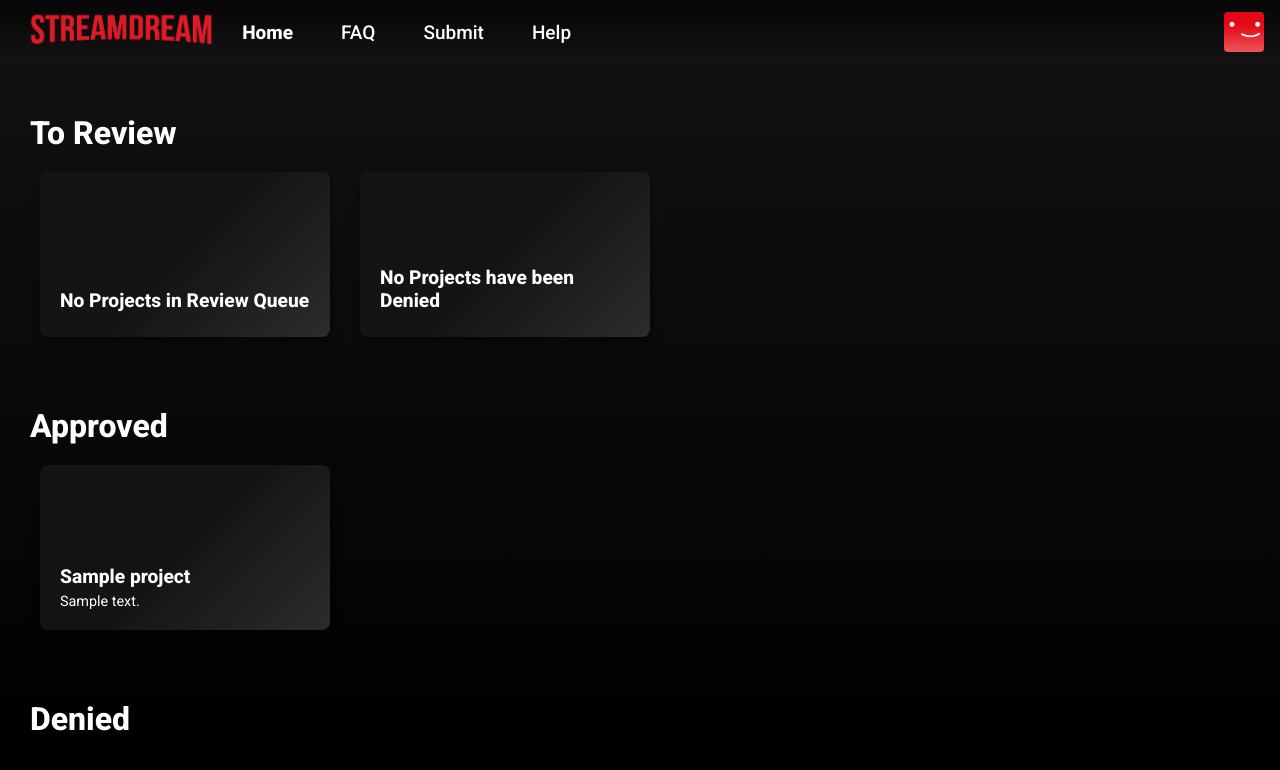
After one commit to sebcun/streamdream, a Flask app: page /reviewer in a window 1280 px wide. The commit adds this page. Shown: the top 770 px of the page. Run offline with Flask 3, Linux system fonts and the light colour scheme; the visitor is signed in with stand-in values (Sample User, id 1); tables that the repository leaves empty hold one stand-in row (values such as "Sample post").

Commit message:
Added reviewer to projects, as well as moving all reviewer things to their own page

```diff
--- a/app.py
+++ b/app.py
@@ -8,13 +8,22 @@ app.secret_key=os.getenv('SECRET_KEY', "YourSecretKey")
 
 SLACK_CLIENT_ID = "2210535565.9480843134949"
 SLACK_CLIENT_SECRET = "935a8f5c810af9b8384a187eae76667c"
-SLACK_REDIRECT_URI = "https://59378dfb4d3e.ngrok-free.app/slack/callback"
+SLACK_REDIRECT_URI = "https://9fc8b4e9c214.ngrok-free.app/slack/callback"
 
 initDb()
 
 @app.route('/')
 def index():
     return render_template('index.html')
+
+@app.route('/reviewer')
+def reviewer():
+    user = session.get("slackID")
+    response, status = getProfile(slackid=user)
+    if status == 200:
+        if response['role'] != 0:
+                return render_template('reviewer.html')
+    return redirect(url_for('index'))
 
 @app.route('/api/faqs', methods=['GET'])
 def getFAQsAPI():
@@ -116,6 +125,23 @@ def submitProjectAPI():
     response, status = createProject(title, description, user, hackatimeProject, hackatimeTime, demoLink, githubLink)
     return jsonify(response), status
 
+
+
+@app.route('/api/user/<userid>', methods=['GET'])
+def userAPI(userid):
+
+    user = session.get("slackID")
+    response, status = getProfile(slackid=user)
+    if status == 200:
+        if response['role'] != 0:
+                response, status = getProfile(slackid=userid)
+                return response, status
+
+    response, status = getProfile(slackid=user)
+    response.pop('email', None)
+    return jsonify(response), status
+
+
 @app.route('/api/approve/<int:projectid>', methods=['POST'])
 def approveProject(projectid):
     user = session.get("slackID")
@@ -127,7 +153,7 @@ def approveProject(projectid):
         if response['role'] == 0:
             return jsonify({"error": "Not authorized."}), 403
 
-    response, status = updateProjectApproval(projectid, 1)
+    response, status = updateProjectApproval(projectid, 1, user)
     return jsonify(response), status
 
 @app.route('/api/deny/<int:projectid>', methods=['POST'])
@@ -144,42 +170,9 @@ def denyProject(projectid):
     data = request.get_json()
     denyMessage = data.get("denyMessage", "") if data else ""
 
-    response, status = updateProjectApproval(projectid, -1, denyMessage)
+    response, status = updateProjectApproval(projectid, -1, user, denyMessage)
     return jsonify(response), status
 
 
-@app.route('/api/createrewards', methods=['GET'])
-def createrewards():
-    response, status = createReward("1 Month Streaming Subscription", "A $20USD grant to spend on your favourite streaming services.", "4 hours", "green")
-    response, status = createReward("Stickers", "Enjoy a set of stickers on the house without spending your hours once you hit 5 hours.", "5 hours", "orange")
-    response, status = createReward("Amazon Fire TV Stick 4k", "Yeah its what the title says :)", "10 hours", "red")
-    response, status = createReward("Roku Streaming Stick 4k", "Yeah its what the title says :)", "10 hours", "purple")
-    response, status = createReward("Google TV Streamer", "Yeah its what the title says :)", "20 hours", "blue")
-    response, status = createReward("Apple TV 4k WiFi", "Yeah its what the title says :)", "26 hours", "yellow")
-    response, status = createReward("JBL Charge 6", "Yeah its what the title says :)", "40 hours")
-    return jsonify(response), status
-
-@app.route('/api/createfaq', methods=['GET'])
-def createfaq():
-    createFAQ("Lorem ipsum dolor sit amet, consectetur adipiscing elit?", "Nunc feugiat diam leo. Nullam hendrerit semper dictum. Curabitur tempor semper leo at ultricies. In feugiat nulla sed elementum condimentum. Ut tristique pretium libero, ac efficitur erat mollis vel. Curabitur sed rhoncus turpis. Fusce id tortor magna.")
-    createFAQ("Lorem ipsum dolor sit amet, consectetur adipiscing elit?", "Nunc feugiat diam leo. Nullam hendrerit semper dictum. Curabitur tempor semper leo at ultricies. In feugiat nulla sed elementum condimentum. Ut tristique pretium libero, ac efficitur erat mollis vel. Curabitur sed rhoncus turpis. Fusce id tortor magna.", "red")
-    createFAQ("Lorem ipsum dolor sit amet, consectetur adipiscing elit?", "Nunc feugiat diam leo. Nullam hendrerit semper dictum. Curabitur tempor semper leo at ultricies. In feugiat nulla sed elementum condimentum. Ut tristique pretium libero, ac efficitur erat mollis vel. Curabitur sed rhoncus turpis. Fusce id tortor magna.", "orange")
-    createFAQ("Lorem ipsum dolor sit amet, consectetur adipiscing elit?", "Nunc feugiat diam leo. Nullam hendrerit semper dictum. Curabitur tempor semper leo at ultricies. In feugiat nulla sed elementum condimentum. Ut tristique pretium libero, ac efficitur erat mollis vel. Curabitur sed rhoncus turpis. Fusce id tortor magna.", "yellow")
-    createFAQ("Lorem ipsum dolor sit amet, consectetur adipiscing elit?", "Nunc feugiat diam leo. Nullam hendrerit semper dictum. Curabitur tempor semper leo at ultricies. In feugiat nulla sed elementum condimentum. Ut tristique pretium libero, ac efficitur erat mollis vel. Curabitur sed rhoncus turpis. Fusce id tortor magna.", "green")
-    createFAQ("Lorem ipsum dolor sit amet, consectetur adipiscing elit?", "Nunc feugiat diam leo. Nullam hendrerit semper dictum. Curabitur tempor semper leo at ultricies. In feugiat nulla sed elementum condimentum. Ut tristique pretium libero, ac efficitur erat mollis vel. Curabitur sed rhoncus turpis. Fusce id tortor magna.", "blue")
-    response, status = createFAQ("Lorem ipsum dolor sit amet, consectetur adipiscing elit?", "Nunc feugiat diam leo. Nullam hendrerit semper dictum. Curabitur tempor semper leo at ultricies. In feugiat nulla sed elementum condimentum. Ut tristique pretium libero, ac efficitur erat mollis vel. Curabitur sed rhoncus turpis. Fusce id tortor magna.", "purple")
-    return jsonify(response), status
-
-@app.route('/api/createrules', methods=['GET'])
-def createrules():
-    createRule("Lorem ipsum dolor sit amet, consectetur adipiscing elit?", "Nunc feugiat diam leo. Nullam hendrerit semper dictum. Curabitur tempor semper leo at ultricies. In feugiat nulla sed elementum condimentum. Ut tristique pretium libero, ac efficitur erat mollis vel. Curabitur sed rhoncus turpis. Fusce id tortor magna.")
-    createRule("Lorem ipsum dolor sit amet, consectetur adipiscing elit?", "Nunc feugiat diam leo. Nullam hendrerit semper dictum. Curabitur tempor semper leo at ultricies. In feugiat nulla sed elementum condimentum. Ut tristique pretium libero, ac efficitur erat mollis vel. Curabitur sed rhoncus turpis. Fusce id tortor magna.", "red")
-    createRule("Lorem ipsum dolor sit amet, consectetur adipiscing elit?", "Nunc feugiat diam leo. Nullam hendrerit semper dictum. Curabitur tempor semper leo at ultricies. In feugiat nulla sed elementum condimentum. Ut tristique pretium libero, ac efficitur erat mollis vel. Curabitur sed rhoncus turpis. Fusce id tortor magna.", "orange")
-    createRule("Lorem ipsum dolor sit amet, consectetur adipiscing elit?", "Nunc feugiat diam leo. Nullam hendrerit semper dictum. Curabitur tempor semper leo at ultricies. In feugiat nulla sed elementum condimentum. Ut tristique pretium libero, ac efficitur erat mollis vel. Curabitur sed rhoncus turpis. Fusce id tortor magna.", "yellow")
-    createRule("Lorem ipsum dolor sit amet, consectetur adipiscing elit?", "Nunc feugiat diam leo. Nullam hendrerit semper dictum. Curabitur tempor semper leo at ultricies. In feugiat nulla sed elementum condimentum. Ut tristique pretium libero, ac efficitur erat mollis vel. Curabitur sed rhoncus turpis. Fusce id tortor magna.", "green")
-    createRule("Lorem ipsum dolor sit amet, consectetur adipiscing elit?", "Nunc feugiat diam leo. Nullam hendrerit semper dictum. Curabitur tempor semper leo at ultricies. In feugiat nulla sed elementum condimentum. Ut tristique pretium libero, ac efficitur erat mollis vel. Curabitur sed rhoncus turpis. Fusce id tortor magna.", "blue")
-    response, status = createRule("Lorem ipsum dolor sit amet, consectetur adipiscing elit?", "Nunc feugiat diam leo. Nullam hendrerit semper dictum. Curabitur tempor semper leo at ultricies. In feugiat nulla sed elementum condimentum. Ut tristique pretium libero, ac efficitur erat mollis vel. Curabitur sed rhoncus turpis. Fusce id tortor magna.", "purple")
-    return jsonify(response), status
-
 if __name__ == "__main__":
     app.run(debug=True)
--- a/static/js/profile.js
+++ b/static/js/profile.js
@@ -4,7 +4,6 @@ document.addEventListener("DOMContentLoaded", function () {
   fetch("/api/me")
     .then((response) => {
       if (!response.ok) {
-        console.log("not");
         const a = document.createElement("a");
         a.textContent = "Login with Slack";
         a.href = "/login";
@@ -15,6 +14,12 @@ document.addEventListener("DOMContentLoaded", function () {
     })
     .then((data) => {
       if (!data) return;
+      if (data["role"] != 0) {
+        const reviewerA = document.createElement("a");
+        reviewerA.textContent = "Reviewer";
+        reviewerA.href = "/reviewer";
+        profileDropdown.appendChild(reviewerA);
+      }
       const logoutA = document.createElement("a");
       logoutA.textContent = "Logout";
       logoutA.href = "/api/logout";
--- a/static/js/reviewer.js
+++ b/static/js/reviewer.js
@@ -1,20 +1,7 @@
 document.addEventListener("DOMContentLoaded", function () {
-  fetch("/api/me")
-    .then((response) => {
-      if (!response.ok) {
-        throw new Error("Network response error");
-      }
-      return response.json();
-    })
-    .then((data) => {
-      if (data.role != 0) {
-        document.getElementById("toReviewDiv").innerHTML = `
-          <div class="category">
-            <h1>To Review</h1>
-            <div class="cards" id="toReviewContainer"></div>
-          </div>
-        `;
   const toReviewContainer = document.getElementById("toReviewContainer");
+  const approvedContainer = document.getElementById("approvedContainer");
+  const deniedContainer = document.getElementById("deniedContainer");
 
   fetch("/api/projects")
     .then((response) => {
@@ -24,10 +11,8 @@ document.addEventListener("DOMContentLoaded", function () {
       return response.json();
     })
     .then((projectData) => {
-            projectData = projectData.filter(
-              (project) => project.approved === 0
-            );
-            if (projectData.length == 0) {
+      toReview = projectData.filter((project) => project.approved === 0);
+      if (toReview.length == 0) {
         const card = document.createElement("div");
         card.classList.add("card");
 
@@ -39,7 +24,33 @@ document.addEventListener("DOMContentLoaded", function () {
         toReviewContainer.appendChild(card);
       }
 
-            projectData.forEach((project) => {
+      approved = projectData.filter((project) => project.approved === 1);
+      if (approved.length == 0) {
+        const card = document.createElement("div");
+        card.classList.add("card");
+
+        card.innerHTML = `
+                <h2>No Projects have been Approved</h2>
+                <p></p>
+              `;
+
+        toReviewContainer.appendChild(card);
+      }
+
+      denied = projectData.filter((project) => project.approved === -1);
+      if (denied.length == 0) {
+        const card = document.createElement("div");
+        card.classList.add("card");
+
+        card.innerHTML = `
+                <h2>No Projects have been Denied</h2>
+                <p></p>
+              `;
+
+        toReviewContainer.appendChild(card);
+      }
+
+      toReview.forEach((project) => {
         const card = document.createElement("div");
         card.classList.add("card");
         card.onclick = () => {
@@ -73,8 +84,75 @@ document.addEventListener("DOMContentLoaded", function () {
 
         toReviewContainer.appendChild(card);
       });
+
+      approved.forEach((project) => {
+        const card = document.createElement("div");
+        card.classList.add("card");
+        card.onclick = () => {
+          console.log(project);
+          openModalHTML(
+            project.title,
+            `
+              <span><i class="bi bi-stopwatch-fill"></i> ${project.hackatime_time} <i class="bi bi-person-fill" style="margin-left:10px"></i> @${project.author}</span>
+              <p>${project.description}</p>
+              <small>Approved By: @${project.reviewer}</small><br>
+              <button class="button" onclick="window.open('${project.demo_link}', '_blank');">Demo <i class="bi bi-box-arrow-up-right"></i></button>
+              <button class="button" onclick="window.open('${project.github_link}', '_blank');" style="margin-left:10px">Github <i class="bi bi-box-arrow-up-right"></i></button>
+              <button class="button" onclick="closeModal()" style="margin-left:10px; margin-top: 10px">Close</button>
+            `
+          );
+        };
+
+        const displayTitle =
+          project.title.length > 75
+            ? project.title.slice(0, 75) + "..."
+            : project.title;
+
+        const displayDescription =
+          project.description.length > 30
+            ? project.description.slice(0, 30) + "..."
+            : project.description;
+
+        card.innerHTML = `
+            <h2>${displayTitle}</h2>
+            <p>${displayDescription}</p>`;
+
+        approvedContainer.appendChild(card);
       });
-      }
+
+      denied.forEach((project) => {
+        const card = document.createElement("div");
+        card.classList.add("card");
+        card.onclick = () => {
+          openModalHTML(
+            project.title,
+            `
+              <span><i class="bi bi-stopwatch-fill"></i> ${project.hackatime_time} <i class="bi bi-person-fill" style="margin-left:10px"></i> @${project.author}</span>
+              <p>${project.description}</p>
+              <small>Denied By: @${project.reviewer} for "${project.deny_message}"</small><br>
+              <button class="button" onclick="window.open('${project.demo_link}', '_blank');">Demo <i class="bi bi-box-arrow-up-right"></i></button>
+              <button class="button" onclick="window.open('${project.github_link}', '_blank');" style="margin-left:10px">Github <i class="bi bi-box-arrow-up-right"></i></button>
+              <button class="button" onclick="closeModal()" style="margin-left:10px; margin-top: 10px">Close</button>
+            `
+          );
+        };
+
+        const displayTitle =
+          project.title.length > 75
+            ? project.title.slice(0, 75) + "..."
+            : project.title;
+
+        const displayDescription =
+          project.description.length > 30
+            ? project.description.slice(0, 30) + "..."
+            : project.description;
+
+        card.innerHTML = `
+            <h2>${displayTitle}</h2>
+            <p>${displayDescription}</p>`;
+
+        deniedContainer.appendChild(card);
+      });
     });
 });
 
--- a/templates/index.html
+++ b/templates/index.html
@@ -41,8 +41,6 @@
   <div class="cards" id="rulesContainer"></div>
 </div>
 
-<div id="toReviewDiv"></div>
-
 <div class="hero extralongggggg">
   <h1>Ready to submit?</h1>
   <p>If you think you are ready to submit, feel free to submit now!</p>
@@ -57,5 +55,4 @@
 <script src="/static/js/rules.js"></script>
 <script src="/static/js/projects.js"></script>
 <script src="/static/js/submit.js"></script>
-<script src="/static/js/reviewer.js"></script>
 {% endblock %}
--- /dev/null
+++ b/templates/reviewer.html
@@ -0,0 +1,25 @@
+{% extends 'base.html' %} {% block title %}Reviewer{% endblock %} {% block
+styles %}<link rel="stylesheet" href="/static/css/index.css" /><link
+  rel="stylesheet"
+  href="/static/css/submit.css"
+/>
+{% endblock %} {% block contents %}
+
+<div class="category">
+  <h1>To Review</h1>
+  <div class="cards" id="toReviewContainer"></div>
+</div>
+
+<div class="category">
+  <h1>Approved</h1>
+  <div class="cards" id="approvedContainer"></div>
+</div>
+
+<div class="category">
+  <h1>Denied</h1>
+  <div class="cards" id="deniedContainer"></div>
+</div>
+
+{% endblock %} {% block scripts %}
+<script src="/static/js/reviewer.js"></script>
+{% endblock %}
```
Also changed, not shown: db.py (+9 -7 lines). Lines whose indentation alone changed are shown as unchanged.
